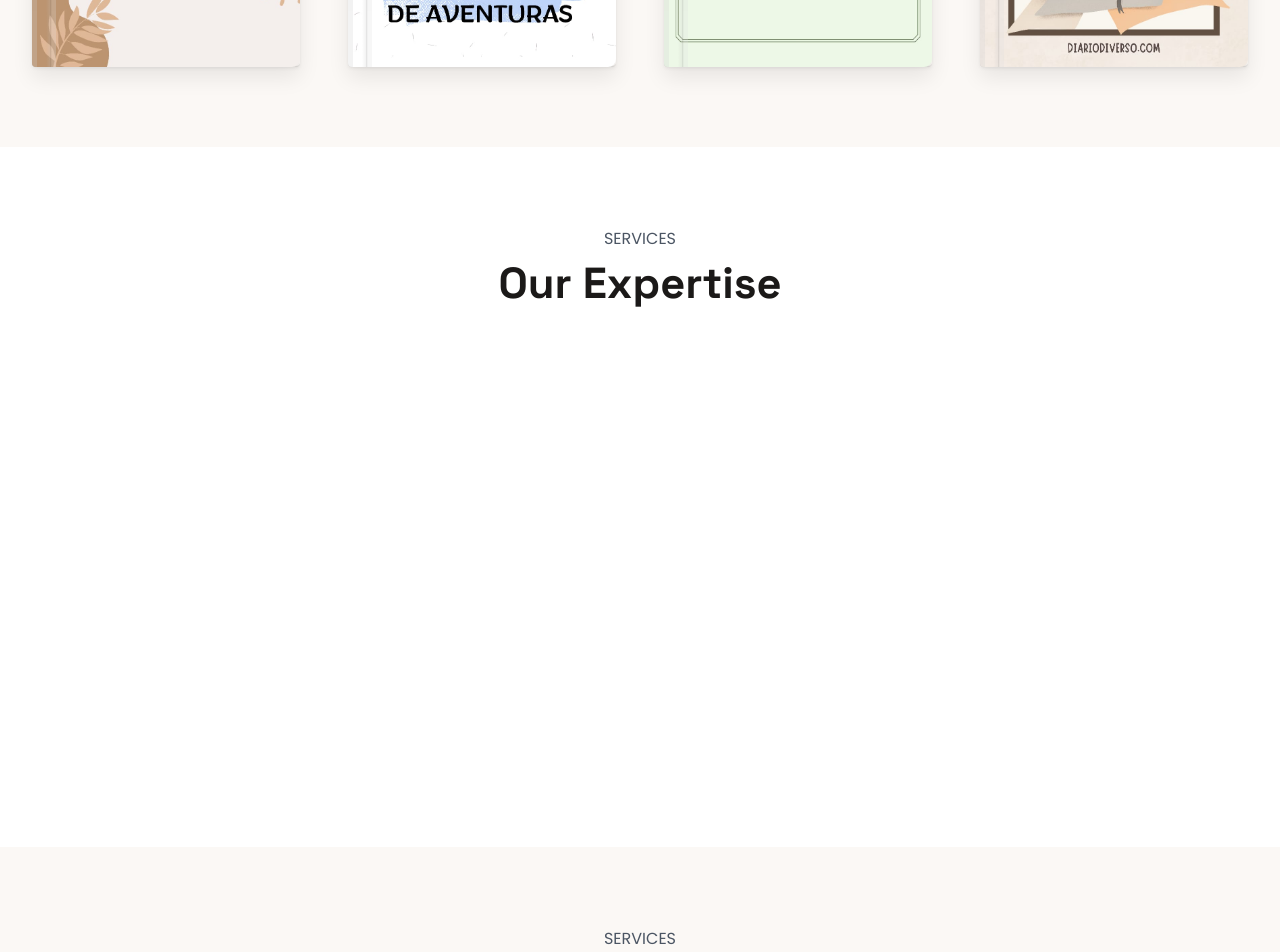
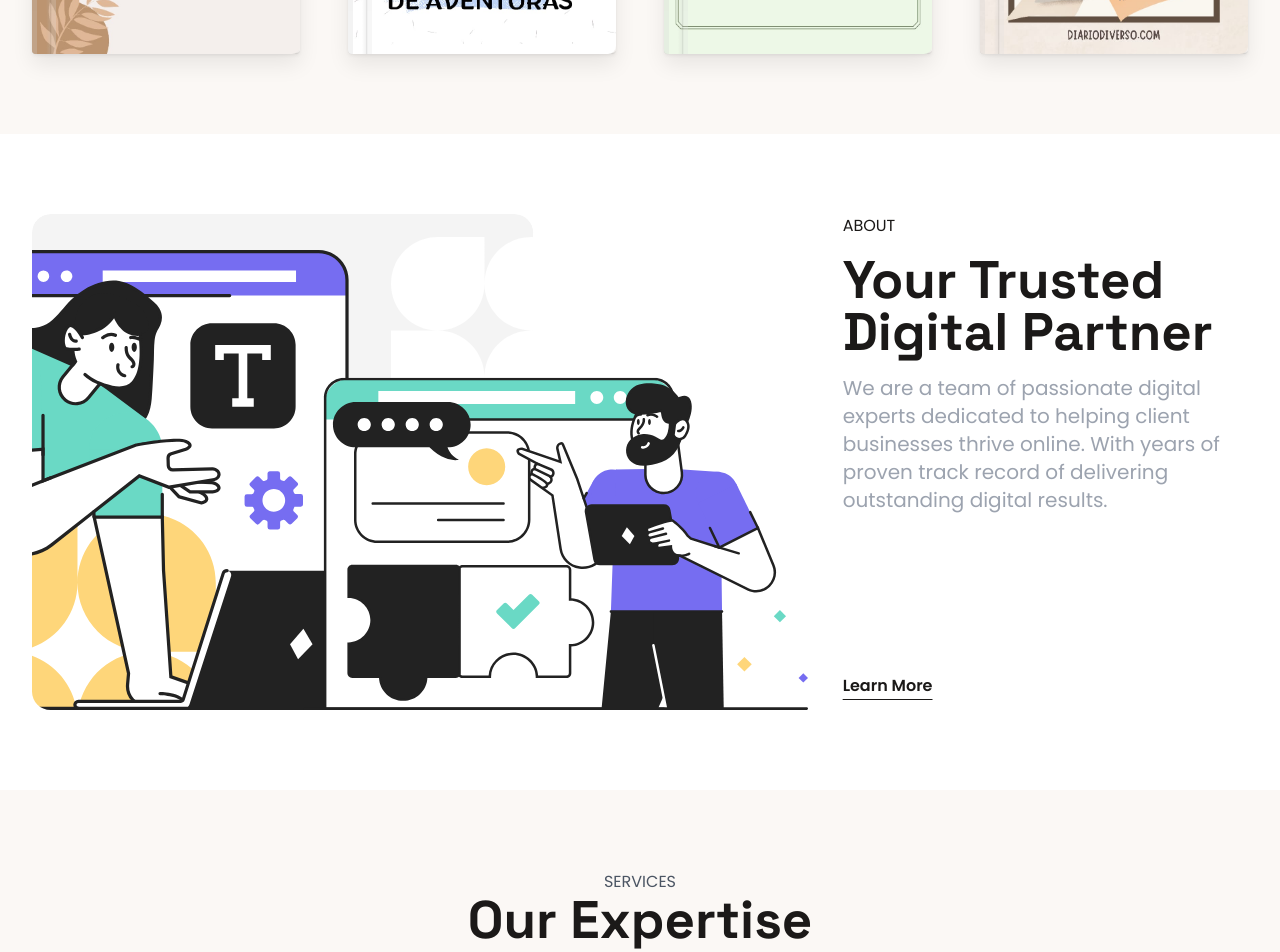
Before and after one commit to johinsDev/diario-diverso-landing, a Next.js app: page / in a window 1280 px wide. Shown: the part 1260-2212 px from the top of the page. Built offline with nearby package versions, Linux system fonts and the light colour scheme; what tailwindcss-3d would draw is missing.

Commit message:
about us

```diff
--- a/app/page.tsx
+++ b/app/page.tsx
@@ -1,3 +1,4 @@
+import { AboutUs } from "@/components/home/about-us";
 import { BestSeller } from "@/components/home/best-seller";
 import { Features } from "@/components/home/features";
 import { Button } from "@/components/ui/button";
@@ -85,10 +86,7 @@ export default function Home() {
 
       <BestSeller />
 
-      <section className="bg-white h-[700px] mx-auto text-center py-20 w-full">
-        <div className="text-gray-600">SERVICES</div>
-        <div className="text-subTitle font-space font-bold">Our Expertise</div>
-      </section>
+      <AboutUs />
 
       <Features />
     </main >
--- /dev/null
+++ b/components/home/about-us.tsx
@@ -0,0 +1,25 @@
+import { Button } from "@/components/ui/button";
+import Image from "next/image";
+
+export function AboutUs() {
+  return (<section className="bg-white mx-auto text-center py-20 w-full flex items-stretch">
+    <div className="w-2/3">
+      <Image src="/about-us.svg" width={776} height={496} sizes="(min-width: 1024px) 776px, 100vw" alt="About Us" className="object-contain" />
+    </div>
+    <div className="flex flex-col gap-4 w-1/3 text-left">
+      <div>
+        ABOUT
+      </div>
+      <h2 className="text-h2 leading-h2 font-space font-bold">
+        Your Trusted
+        Digital Partner
+      </h2>
+
+      <div className="text-gray-400 text-xl">
+        We are a team of passionate digital experts dedicated to helping client businesses thrive online. With years of proven track record of delivering outstanding digital results.
+      </div>
+
+      <Button variant={'link'} size={"xl"} className="font-semibold mr-auto pl-0 mt-auto">Learn More</Button>
+    </div>
+  </section>)
+}
--- a/components/home/best-seller.tsx
+++ b/components/home/best-seller.tsx
@@ -9,7 +9,7 @@ export function BestSeller() {
       <div className="text-gray-600">
         BEST SELLER
       </div>
-      <div className="text-subTitle font-space font-bold">Nuestros diarios</div>
+      <div className="text-h2 leading-h2 font-space font-bold">Nuestros diarios</div>
 
       <div className="grid md:grid-cols-2 lg:grid-cols-4 mt-10 text-left gap-12">
         {
--- a/components/home/features.tsx
+++ b/components/home/features.tsx
@@ -5,7 +5,7 @@ export function Features() {
   return <section className="full-width bg-[#F0E9DE]/30">
     <div className="container mx-auto text-center py-20">
       <div className="text-gray-600">SERVICES</div>
-      <div className="text-subTitle font-space font-bold">Our Expertise</div>
+      <div className="text-h2 leading-h2 font-space font-bold">Our Expertise</div>
 
       <div className="grid grid-cols-1 md:grid-cols-2 xl:grid-cols-4 mt-10 text-left gap-12">
         {
--- a/tailwind.config.ts
+++ b/tailwind.config.ts
@@ -25,7 +25,7 @@ const config = {
       },
       fontSize: {
         title: "clamp(3.125rem, 2.875rem + 1.25vw, 4rem)",
-        subTitle: "clamp(2.125rem, 1.9286rem + 0.9821vw, 2.8125rem)",
+        h2: "clamp(2.125rem, 1.7321rem + 1.9643vw, 3.5rem)",
       },
       boxShadow: {
         journal:
@@ -33,6 +33,7 @@ const config = {
       },
       lineHeight: {
         title: "clamp(3.5rem, 3.25rem + 1.25vw, 4.5rem)",
+        h2: "clamp(2.5rem, 2.25rem + 1.25vw, 3.75rem)",
       },
       colors: {
         border: "hsl(var(--border))",
```
Also changed, not shown: public/about-us.svg (added).
